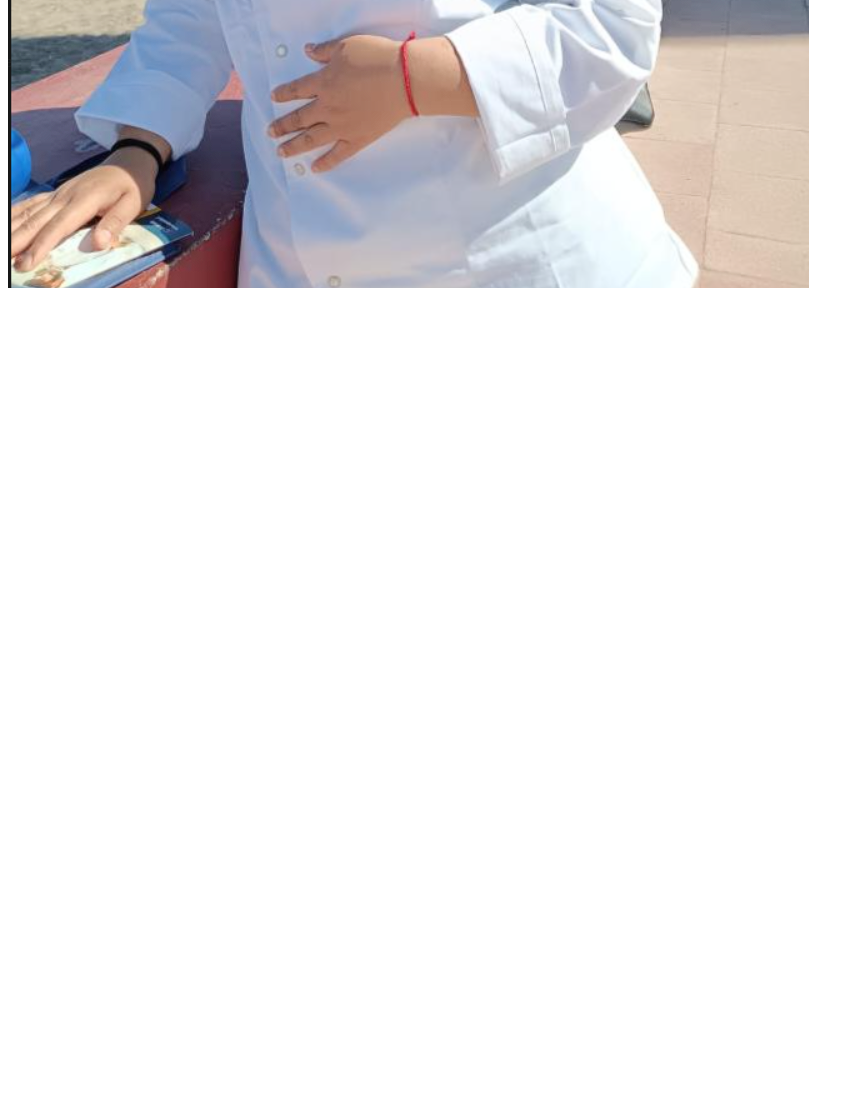
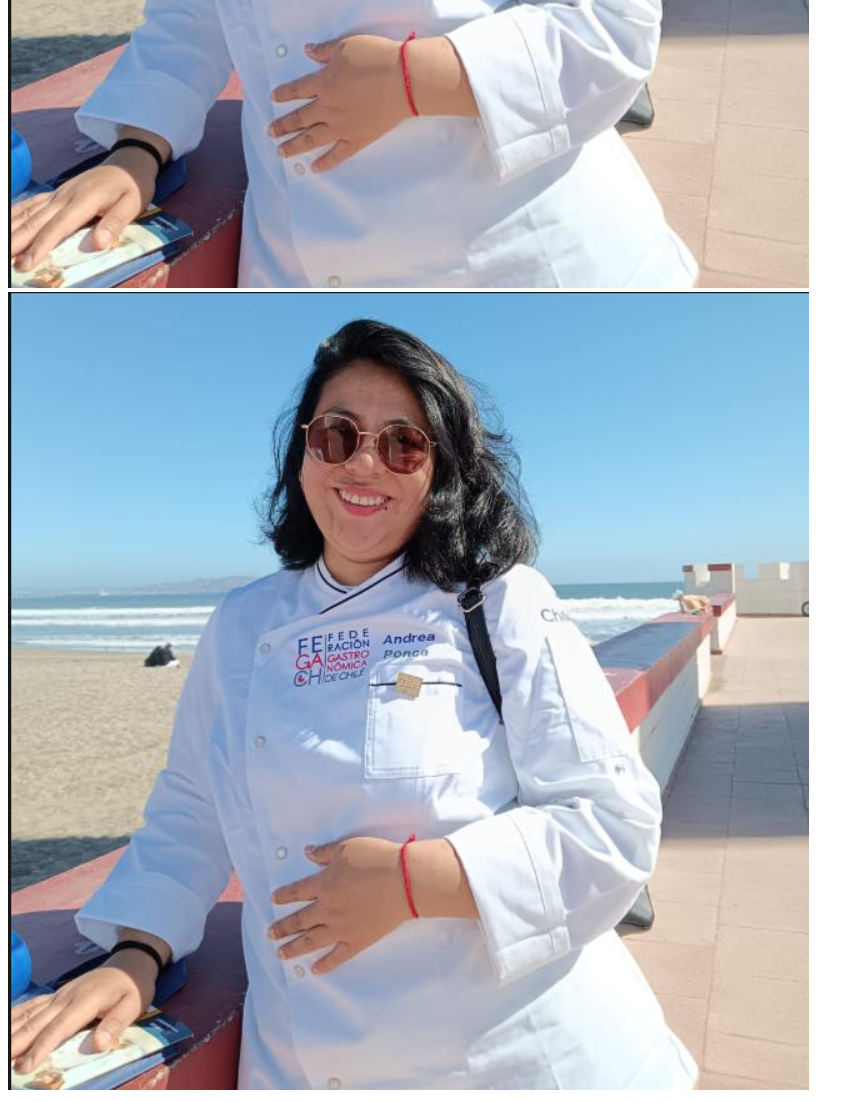
Before and after one commit to LuInDev/AndreaPonce, a plain HTML site: page index.html in a window 1280 px wide. Shown: the part 590-1692 px from the top of the page, without its empty margins (0-864 px from the left). Before the commit the page ends 890 px from the top, so only its background shows below. Drawn offline with Linux system fonts and the light colour scheme.

Commit message:
titulos02

```diff
--- a/index.html
+++ b/index.html
@@ -9,5 +9,9 @@
 <body>
     <h1>PORTFOLIO ANDREA PONCE</h1>
     <img src="img/andrea/andrea-ponce.png" alt="">
+
+    <div>
+        <img src="img/andrea/andrea-ponce.png" alt="">
+    </div>
 </body>
 </html>
```
Also changed, not shown: 1 other file.
